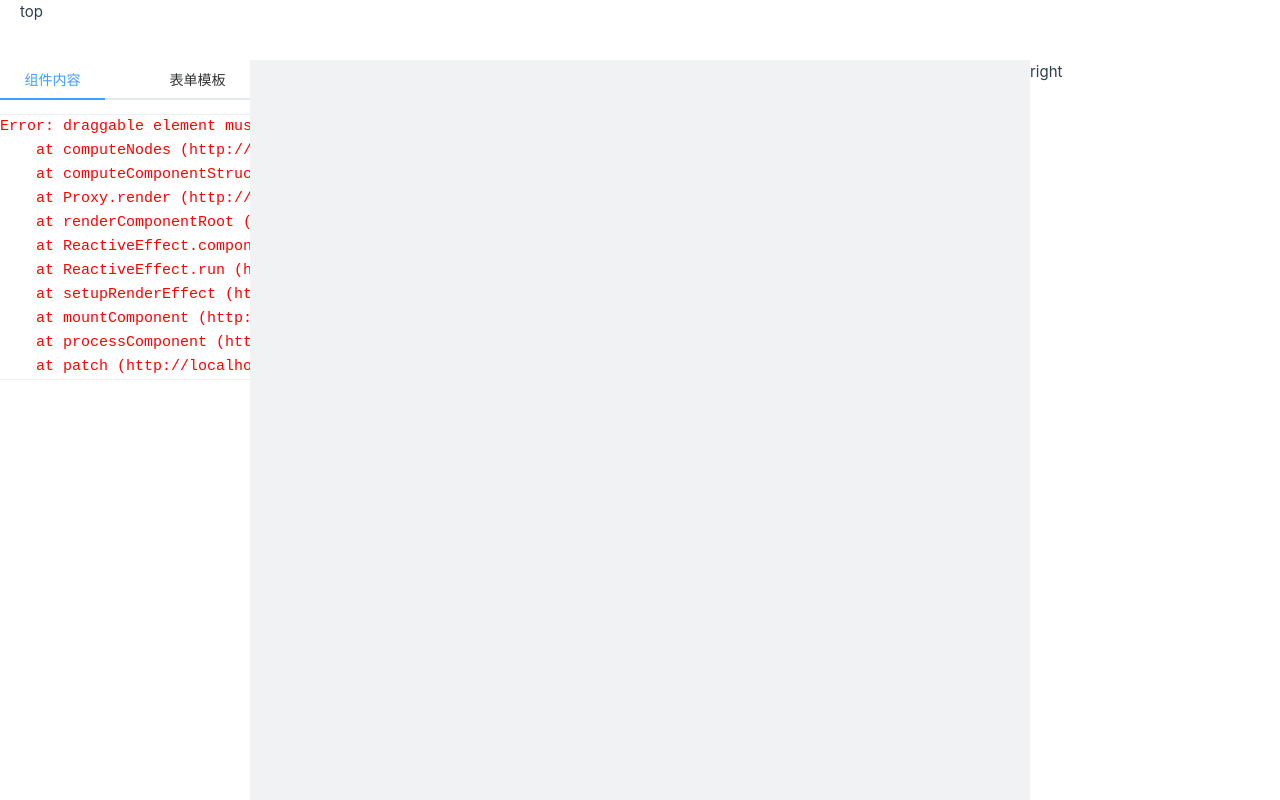
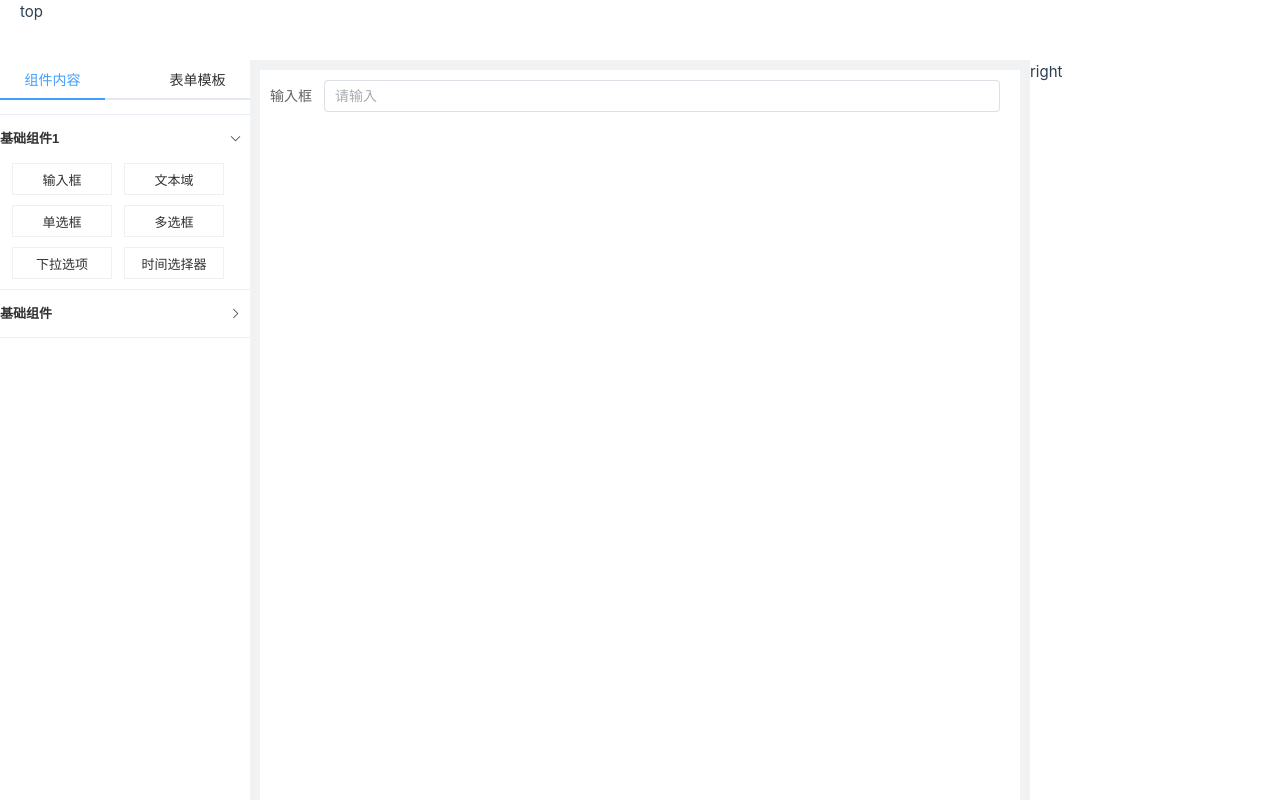
Before and after one commit to jzm2000/vue3-Ahkam-manage, a Vue app: page / in a window 1280 px wide. Built offline with nearby package versions, Linux system fonts and the light colour scheme.

Commit message:
'拖拽'

```diff
--- a/src/layout/components/ASide/formTemplate.vue
+++ b/src/layout/components/ASide/formTemplate.vue
@@ -1,16 +1,13 @@
 <template>
     <el-collapse v-model="activeName" @change="handleChange" class="form_template">
-        <draggable :list="list" :group="groupA" animation="300" :clone="handleClone" :sort="false" item-key="id">
-            <el-collapse-item :title="item.title" name="1" v-for="item in list">
-                <template #item="{ element }">
-                    <!-- <ul class="component_list">
-                        <li v-for="e in items.componentList">{{ e.name }}</li>
-                    </ul> -->
-                    <div>{{ element }}</div>
+        <el-collapse-item :title="item.title" :name="index" v-for="(item,index) in list">
+            <draggable :list="item.componentList" :group="groupA" animation="300" :clone="handleClone" :sort="false"
+                item-key="id" v-if="item.componentList.length">
+                <template #item="{ element,index }">
+                    <span class="drag_li">{{ element.name }}</span>
                 </template>
+            </draggable>
         </el-collapse-item>
-        </draggable>
-
     </el-collapse>
 </template>
 
@@ -18,13 +15,14 @@
 import { ref, reactive, getCurrentInstance,defineComponent } from "vue";
 import componentData from "@/views/panelComponent/componentData.ts";
 import draggable from "vuedraggable"
-let activeName = ref<String>("");
+let activeName = ref([0]);
 const groupA = reactive({ name: "startBox", pull: "clone", put: true });
 function handleChange(val){
-    console.log(val);
+    console.log(activeName.value);
 }
 function handleClone(row){
     console.log(row);
+    return row
 }
 const list = ref(componentData);
 </script>
@@ -35,16 +33,7 @@ const list = ref(componentData);
         font-weight: bold;
     }
 }
-
-.component_list {
-    &::after {
-        content: "";
-        display: block;
-        height: 0;
-        clear: both;
-    }
-
-    >li {
+.drag_li {
     float: left;
     width: 100px;
     height: 32px;
@@ -54,14 +43,9 @@ const list = ref(componentData);
     margin-bottom: 10px;
     cursor: move;
     user-select: none;
-
+    margin-left: 12px;
     &:hover {
         background-color: #F2F2F1;
     }
 }
-
-    >li:nth-child(2n) {
-        margin-left: 10px;
-    }
-}
 </style>
--- a/src/layout/index.vue
+++ b/src/layout/index.vue
@@ -8,8 +8,30 @@
                 <el-aside width="250px">
                     <ASide></ASide>
                 </el-aside>
+                <!-- 主屏 -->
                 <el-main>
+                    <div class="form-container_main">
+                        <el-scrollbar height="400px">
+                            <el-form :model="formSetting" :label-width="AppData.labelWidth" class="form_class"
+                                :label-position="AppData.labelPosition" :size="AppData.size">
+                                <draggable :list="AppData.AppList" :group="groupB" animation="300"
+                                    class="draggable_content" item-key="id" @change="handleMove">
+                                    <template #item="{ element:{componentContent,type} }">
+                                        <div>
+                                            <el-form-item :label="componentContent.label"
+                                                :label-width="componentContent.labelWidth">
+                                                <component :is="type"
+                                                    :type="type=='ElInput' ? componentContent.InputType : ''"
+                                                    :placeholder="componentContent.placeholder"
+                                                    v-model="componentContent.defaultValue"></component>
+                                            </el-form-item>
+                                        </div>
+                                    </template>
 
+                                </draggable>
+                            </el-form>
+                        </el-scrollbar>
+                    </div>
                 </el-main>
                 <el-aside width="250px">
                     <Panel></Panel>
@@ -19,26 +41,78 @@
     </div>
 </template>
 <script>
+import draggable from "vuedraggable"
 import ASide from "./components/ASide/index.vue"
 import Header from "./components/Header/index.vue"
 import Panel from "./components/Panel/index.vue"
-import { defineComponent } from "vue"
+import { defineComponent, reactive,ref } from "vue"
+import { storeToRefs } from "pinia"
+import useAppStore from "@/stores/app.ts"
+import componentData from "@/views/panelComponent/componentData.ts";
 export default defineComponent({
-    components:{
+    components: {
         Header,
         ASide,
-        Panel
+        Panel,
+        draggable
     },
-    setup(){
+    setup() {
+        const appStore = useAppStore();
+        const groupB = reactive({ name: "startBox", pull: false });
+        const formSetting = reactive({
+
+        })
+        function handleMove(val) {
+            console.log(val);
+        }
+        const { AppData } = storeToRefs(appStore)
+        console.log(AppData);
         return {
-
+            AppData,
+            groupB,
+            formSetting,
+            handleMove,
         }
     }
 })
 </script>
 <style lang="scss" scoped>
-    .el-main{
-        height: calc(100vh - 60px);
-        background-color: #f1f2f3;
+.form_class{
+    padding-right: 10px;
+}
+.el-main {
+    height: calc(100vh - 60px);
+    background-color: #f1f2f3;
+    padding: 10px;
+}
+.form-container_main{
+    min-height: calc(100vh - 70px);
+    background-color: #fff;
+    padding:10px;
+}
+.draggable_content{
+    height: calc(100vh - 70px);
+}
+.form_template {
+    :deep(.el-collapse-item__header) {
+        font-weight: bold;
     }
+}
+
+.drag_li {
+    float: left;
+    width: 100px;
+    height: 32px;
+    line-height: 32px;
+    text-align: center;
+    border: 1px solid #e8e9ebab;
+    margin-bottom: 10px;
+    cursor: move;
+    user-select: none;
+    margin-left: 12px;
+
+    &:hover {
+        background-color: #F2F2F1;
+    }
+}
 </style>
--- /dev/null
+++ b/src/stores/app.ts
@@ -0,0 +1,32 @@
+import { defineStore } from "pinia";
+import { ref, computed } from "vue";
+export default defineStore("appStore", {
+  state: () => {
+    return {
+      AppData: {
+        size: "default",
+        labelPosition: "left",
+        labelWidth: "auto",
+        modelName: "form",
+        AppList: [
+          {
+            type: "ElInput",
+            name: "输入框",
+            icon: "",
+            componentContent: {
+              variateName: "",
+              defaultValue: "",
+              width: "",
+              size: "small",
+              label: "输入框",
+              labelWidth: "auto",
+              placeholder: "请输入",
+              prop: "",
+            },
+          },
+        ],
+      },
+    };
+  },
+  actions: {},
+});
--- a/src/views/panelComponent/componentData.ts
+++ b/src/views/panelComponent/componentData.ts
@@ -1,4 +1,101 @@
 const componetData: componetDataType[] = [
+  {
+    title: "基础组件1",
+    componentList: [
+      {
+        type: "ElInput",
+        name: "输入框",
+        icon: "",
+        componentContent: {
+          InputType: "text",
+          variateName: "",
+          defaultValue: "",
+          width: "",
+          size: "small",
+          label: "输入框",
+          labelWidth: "auto",
+          placeholder: "请输入",
+          prop: "",
+        },
+      },
+      {
+        type: "ElInput",
+        name: "文本域",
+        icon: "",
+        componentContent: {
+          InputType: "textarea",
+          variateName: "",
+          defaultValue: "",
+          width: "",
+          size: "small",
+          label: "输入框",
+          labelWidth: "auto",
+          placeholder: "请输入",
+          prop: "",
+        },
+      },
+      {
+        type: "ElRadio",
+        name: "单选框",
+        icon: "",
+        componentContent: {
+          variateName: "",
+          defaultValue: "",
+          width: "",
+          size: "small",
+          label: "输入框",
+          labelWidth: "auto",
+          placeholder: "请输入",
+          prop: "",
+        },
+      },
+      {
+        type: "ElCheckBox",
+        name: "多选框",
+        icon: "",
+        componentContent: {
+          variateName: "",
+          defaultValue: "",
+          width: "",
+          size: "small",
+          label: "输入框",
+          labelWidth: "auto",
+          placeholder: "请输入",
+          prop: "",
+        },
+      },
+      {
+        type: "ElSelect",
+        name: "下拉选项",
+        icon: "",
+        componentContent: {
+          variateName: "",
+          defaultValue: "",
+          width: "",
+          size: "small",
+          label: "输入框",
+          labelWidth: "auto",
+          placeholder: "请输入",
+          prop: "",
+        },
+      },
+      {
+        type: "ElDate",
+        name: "时间选择器",
+        icon: "",
+        componentContent: {
+          variateName: "",
+          defaultValue: "",
+          width: "",
+          size: "small",
+          label: "输入框",
+          labelWidth: "auto",
+          placeholder: "请输入",
+          prop: "",
+        },
+      },
+    ],
+  },
   {
     title: "基础组件",
     componentList: [
```
Also changed, not shown: src/utils/core/type.d.ts (+5 -3 lines), src/components/JInput/index.vue (added). Lines whose indentation alone changed are shown as unchanged.
